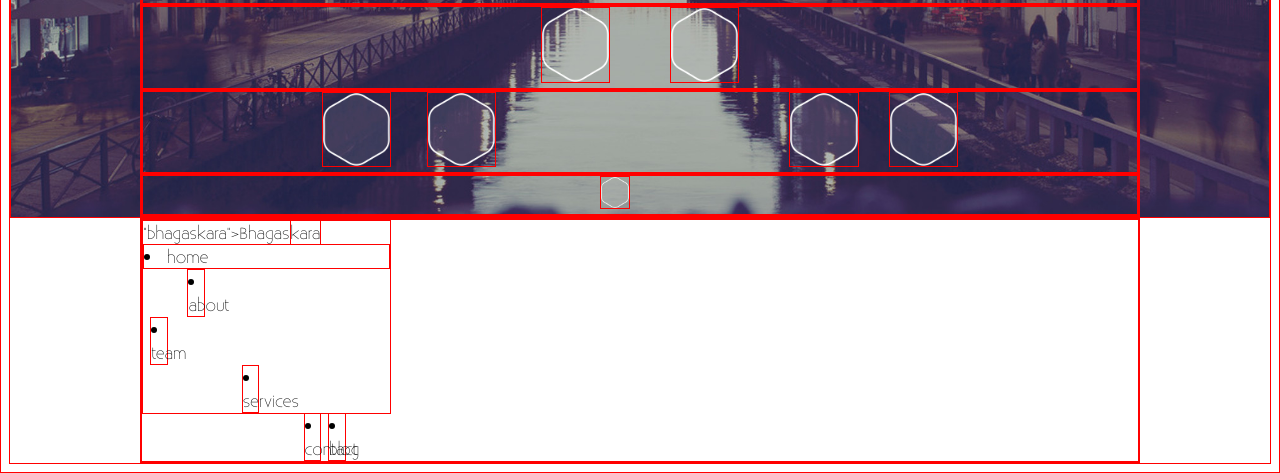
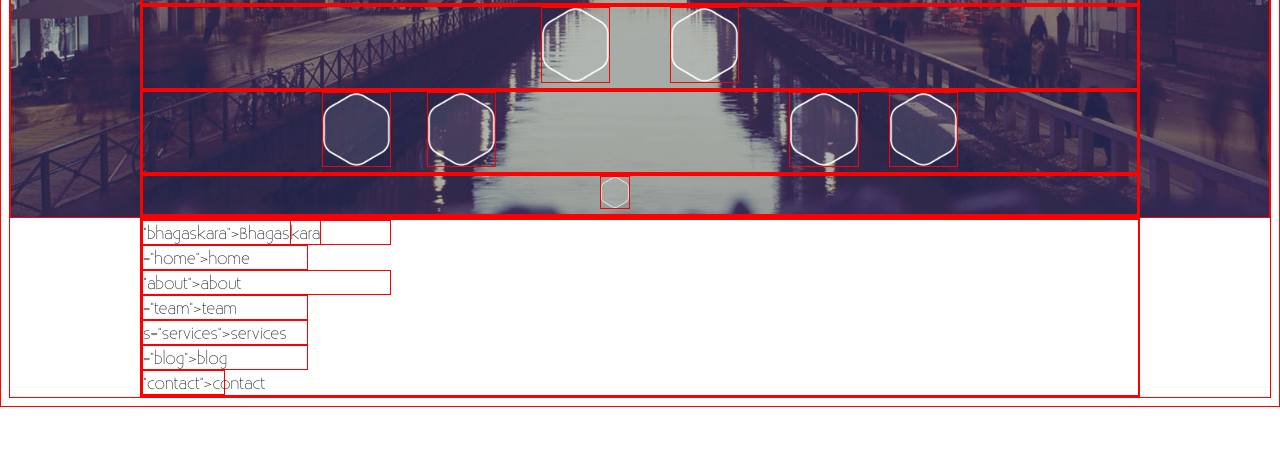
Before and after one commit to piotrskrzynski/BHAGASKARA2, a plain HTML site: page BHAGASKARA2/index.html in a window 1280 px wide. Shown: the part 464-937 px from the top of the page. After the commit the page ends 871 px from the top, so only its background shows below. Drawn offline with Linux system fonts and the light colour scheme.

Commit message:
second commit

```diff
--- a/BHAGASKARA2/index.html
+++ b/BHAGASKARA2/index.html
@@ -47,16 +47,15 @@
 
         <div class="row">
 
-            <div class="col-3">"bhagaskara">Bhagas<span class="titleviolet2">kara</span>
-                    <li class="home">home</li>
-                    <li class="about">about</li>
-                    <li class="team">team</li>
-                    <li class="services">services</li>
-                    <li class="blog">blog</li>
-                    <li class="contact">contact</li>
-            </div>
+            <div class="col-3">"bhagaskara">Bhagas<span class="titleviolet2">kara</span></div>
+            <div class="col-2">="home">home</div><div class="col-3">"about">about</div>
+            <div class="col-2">="team">team</div>
+            <div class="col-2">s="services">services</div>
+            <div class="col-2">="blog">blog</div>
+            <div class="col-1">"contact">contact</div>
+         </div>
 </div>
-</div>
+
 
 </body>
 
```
